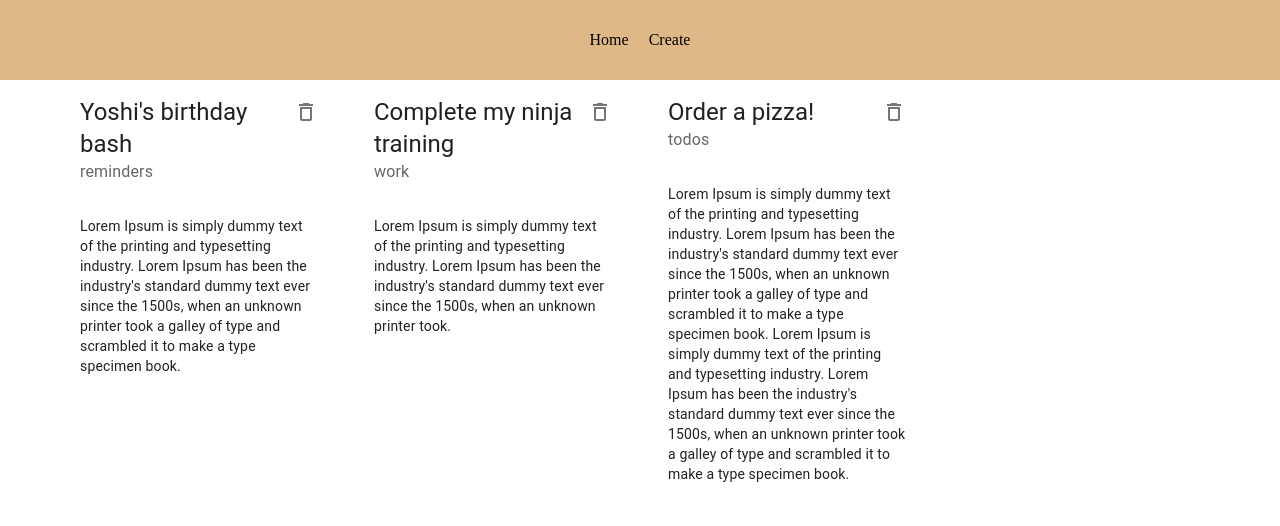
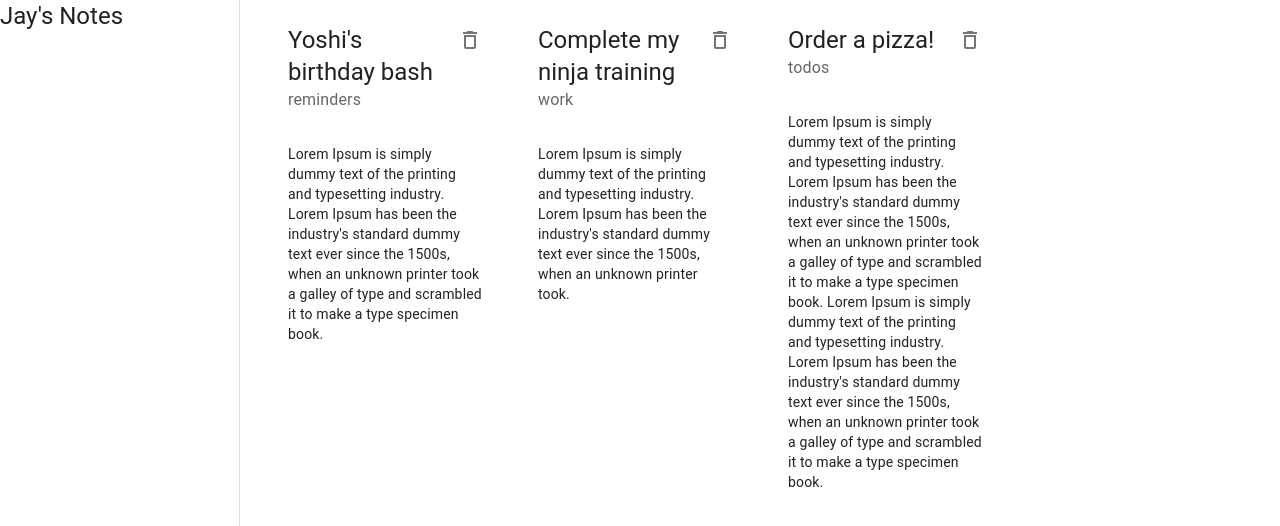
Before and after one commit to irriz-jayy/mui-notes, a React (Vite) app: page / in a window 1280 px wide. Shown: the top 526 px of the page. Built offline with nearby package versions, Linux system fonts and the light colour scheme; data requests are answered from the project's data file; the HTML template or start-up script is replaced by a standard one.

Commit message:
added drawer

```diff
--- a/src/App.jsx
+++ b/src/App.jsx
@@ -1,17 +1,18 @@
 import React from "react";
 import { Route, Routes } from "react-router-dom";
 import Notes from "./pages/Notes";
-import Navbar from "./components/Navbar";
+import Layout from "./components/Layout";
 import Create from "./pages/Create";
 
 const App = () => {
   return (
     <>
-      <Navbar />
-      <Routes>
-        <Route exact path="/" element={<Notes />} />
-        <Route path="/create-note" element={<Create />} />
-      </Routes>
+      <Layout>
+        <Routes>
+          <Route exact path="/" element={<Notes />} />
+          <Route path="/create-note" element={<Create />} />
+        </Routes>
+      </Layout>
     </>
   );
 };
--- /dev/null
+++ b/src/components/Layout.jsx
@@ -0,0 +1,33 @@
+import { Box, Drawer, Typography } from "@mui/material";
+import React from "react";
+
+const drawerWidth = 240;
+const Layout = ({ children }) => {
+  return (
+    <>
+      <Box sx={{ display: "flex" }}>
+        {/* Drawer */}
+        <Drawer
+          sx={{
+            width: drawerWidth,
+            flexShrink: 0,
+            "& .MuiDrawer-paper": {
+              width: drawerWidth,
+              boxSizing: "border-box",
+            },
+          }}
+          variant="permanent"
+          anchor="left"
+        >
+          <div>
+            <Typography variant="h5">Jay's Notes</Typography>
+          </div>
+        </Drawer>
+
+        <div>{children}</div>
+      </Box>
+    </>
+  );
+};
+
+export default Layout;
--- a/src/components/Navbar.jsx
+++ /dev/null
@@ -1,22 +0,0 @@
-import React from "react";
-import "../App.css";
-import { NavLink } from "react-router-dom";
-
-const Navbar = () => {
-  return (
-    <>
-      <div className="navbar">
-        <div className="links">
-          <NavLink className="navbar-link" exact to="/">
-            Home
-          </NavLink>
-          <NavLink className="navbar-link" to="/create-note">
-            Create
-          </NavLink>
-        </div>
-      </div>
-    </>
-  );
-};
-
-export default Navbar;
```
